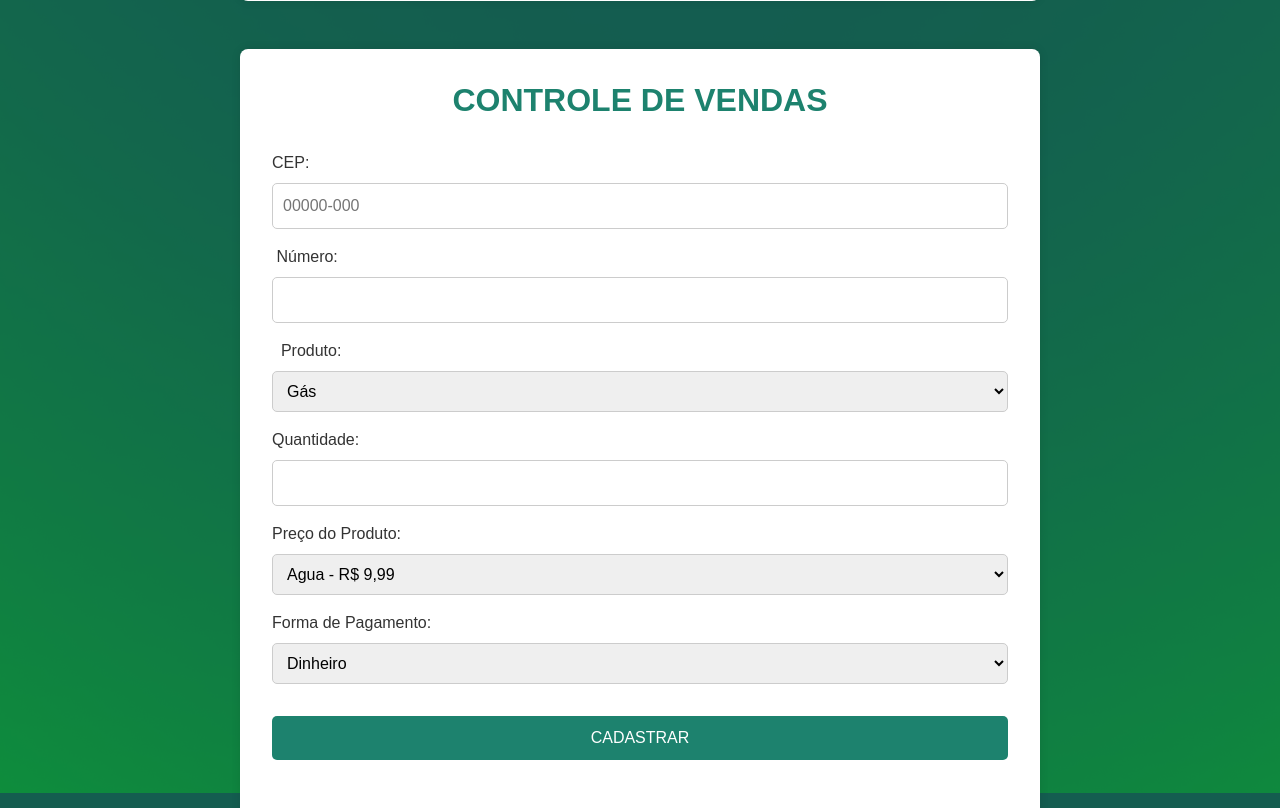
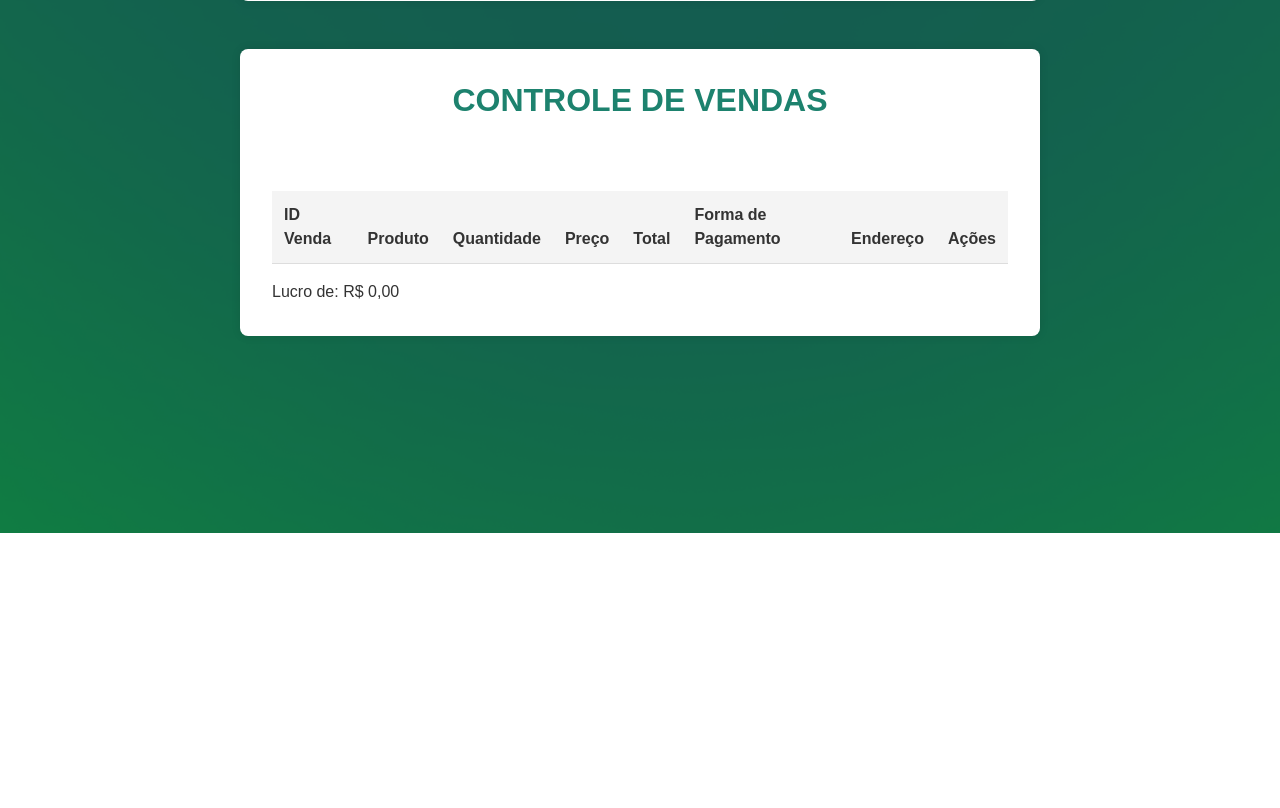
Before and after one commit to batatinhachips/AlcaGas, a PHP site: page /visao/estoque.php in a window 1280 px wide. Shown: the part 267-1075 px from the top of the page. After the commit the page ends 800 px from the top, so only its background shows below. Run offline with PHP 8.4, Linux system fonts and the light colour scheme; data that the repository does not hold is empty; some libraries are stand-ins or nearby versions.

Commit message:
Update estoque.php

```diff
--- a/visao/estoque.php
+++ b/visao/estoque.php
@@ -38,50 +38,11 @@ $totalVendas = $vendasRepositorio->somarTotais();
     <h2>CONTROLE DE VENDAS</h2>
 
     <form action="../controladora/processar_vendas.php" method="POST" enctype="multipart/form-data" style="margin-bottom: 3rem;">
-        <label for="cep" class="titulo-campo">CEP:</label>
-        <input type="text" id="cep" name="cep" class="custom-input" required maxlength="9" placeholder="00000-000">
-
-        <label for="rua"></label>
-        <input type="hidden" id="rua" name="rua" class="custom-input" value="<?= isset($estoque) ? $estoque->getRua() : ''; ?>" readonly>
-
-        <label for="numero" class="titulo-campo">Número:</label>
-        <input type="text" id="numero" name="numero" class="custom-input" required>
-
-        <label for="bairro"></label>
-        <input type="hidden" id="bairro" name="bairro" class="custom-input" value="<?= isset($estoque) ? $estoque->getBairro() : ''; ?>" readonly>
-
-        <label for="cidade"></label>
-        <input type="hidden" id="cidade" name="cidade" class="custom-input" value="<?= isset($estoque) ? $estoque->getCidade() : ''; ?>" readonly>
-
-        <label for="produto" class="titulo-campo">Produto:</label>
-        <select id="produto" name="produto" class="custom-input" required>
-            <option value="Gás">Gás</option>
-            <option value="Agua">Agua</option>
-        </select>
-
-        <label for="quantidade" class="titulo-campo">Quantidade:</label>
-        <input type="number" id="quantidade" name="quantidade" class="custom-input" required>
-
-        <label for="preco" class="titulo-campo">Preço do Produto:</label>
-        <select id="preco" name="preco" class="custom-input" required>
-        <option value="10.00">Agua - R$ 9,99</option>
-            <option value="85.00">Gás Nacional 13kg - R$ 84,99</option>
-            <option value="95.00">Gás Liquigas 13kg - R$ 94,99</option>
-            <option value="220.00">Gás 20kg - R$ 219,99</option>
-            <option value="420.00">Gás 45kg - R$ 419,99</option>
-        </select>
-
-        <label for="formaPagamento" class="titulo-campo">Forma de Pagamento:</label>
-        <select id="formaPagamento" name="formaPagamento" class="custom-input" required>
-            <option value="Dinheiro">Dinheiro</option>
-            <option value="Cartão de Crédito">Cartão de Crédito</option>
-            <option value="Cartão de Débito">Cartão de Débito</option>
-            <option value="PIX">PIX</option>
-        </select>
-
-        <input type="submit" name="cadastro" class="btn btn-primary" value="CADASTRAR">
+        <!-- Formulário de cadastro de vendas -->
     </form>
 
+    <!-- Contêiner responsivo para a tabela -->
+    <div class="table-responsive">
         <table class="table mt-4" id="tabelaVendas">
             <thead>
                 <tr>
@@ -126,10 +87,10 @@ $totalVendas = $vendasRepositorio->somarTotais();
             <?php endforeach; ?>
             </tbody>
         </table>
+    </div>
     <?php echo "Lucro de: R$ " . number_format($totalVendas, 2, ',', '.'); ?>
 </div>
-<br>
-<br>
+
 
 </body>
 </html>
```
Lines whose indentation alone changed are shown as unchanged.
